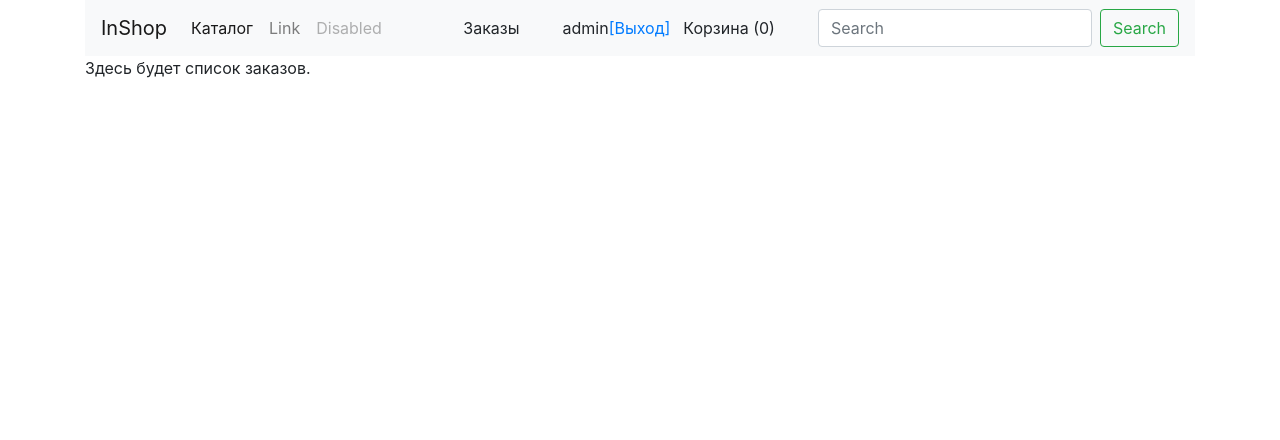
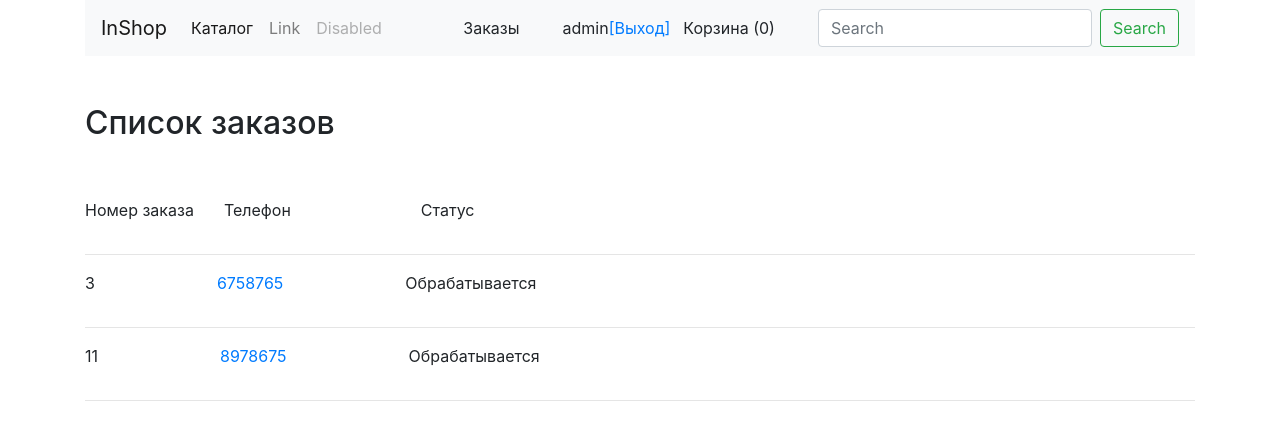
Before and after one commit to i-luka/php-advance, a PHP site: page /order/view in a window 1280 px wide. Shown: the top 440 px of the page. Run offline with PHP 8.4, Linux system fonts and the light colour scheme; a user stored in the database is signed in; data comes from the database, SQL or seed files in the repository.

Commit message:
Final. Страница заказов, и заказ отдельно.

```diff
--- a/controllers/OrderController.php
+++ b/controllers/OrderController.php
@@ -39,13 +39,31 @@ class OrderController extends Controller
 //            echo $ex->getMessage();
 //        }
         }
+        $login =  $_SESSION['login'];
         session_regenerate_id(true);
 //        $this->autherizator->login();
+        $_SESSION['login'] = $login;
         header("Location: /");
     }
     public function actionView(){
 
+        $orders =  App::call()->orderRepository->getAll();
 
-        echo $this->render("orderContent", []);
+        echo $this->render("orders", [
+            'orders' => $orders
+        ]);
+    }
+    public function actionSingle(){
+
+        $order =  App::call()->orderRepository->getOne(App::call()->request->getParams()['id_order']);
+//        var_dump($order);die();
+        foreach ($order as &$item) {
+
+            $item['img']=explode(',', $item['img']);
+        }
+        echo $this->render("orderContent", [
+            'order' => $order,
+            'id_order' => App::call()->request->getParams()['id_order']
+        ]);
     }
 }
--- a/models/repositories/OrderRepository.php
+++ b/models/repositories/OrderRepository.php
@@ -9,17 +9,24 @@ use app\models\Repository;
 
 class OrderRepository extends Repository
 {
-    public function  getOne($id){
+    public function  getAll(){
 
-        $sql = "SELECT id_product, `name_product`, `price`, `img`, `description` FROM products as p WHERE id_product = :id";
-        $result =  $this->db->queryObject($sql, ['id' => $id], $this->getEntityClass());
+        $sql = "SELECT id_order, telefon, status FROM `orders`";
+        $result =  $this->db->queryAll($sql, []);
 
         if(!$result){
 
-            $error = 'Такого товара нет';
+            $error = 'Такого заказа нет';
             throw new \Exception($error);
         }
         return $result;
+    }
+    public function getOne($id)
+    {
+        $tableName = $this->getTableName();
+        $sql = "SELECT p.id_product, name_product, price, description, img, quantity FROM `orders` as o, carts as c, products as p WHERE o.id_order=:id_order AND o.id_session=c.id_session AND c.id_product=p.id_product";
+
+        return $this->db->queryAll($sql, [':id_order'=>$id]);
     }
     public function getTableName(){
 
--- a/views/orderContent.php
+++ b/views/orderContent.php
@@ -1,3 +1,22 @@
-<p>
-    Здесь будет список заказов.
-</p>
+<h2>
+    Заказ №<?=$id_order?>
+</h2>
+<?foreach ($order as $item):?>
+    <div class="cart-cont col-12" id="<?=$item['id_cart']?>">
+        <a href="/product/card/?id=<?=$item['id_product']?>">
+            <img src="<?=IMG_SMALL . $item['img'][0]?>" class="" style="flex-grow: 3">
+        </a>
+        <h5 class="card-title" style="flex-grow: 2">
+            <?=$item['name_product']?>
+        </h5>
+        <p class="card-text" style="flex-grow: 3">
+            <?=$item['description']?>
+        </p>
+        <p class="card-text" style="flex-grow: 1">
+            Цена: <?=$item['price']?>
+        </p>
+        <p class="card-text" style="flex-grow: 1">
+            Количество: <span class="quantity"><?=$item['quantity']?></span>
+        </p>
+    </div>
+<?endforeach;?>
--- /dev/null
+++ b/views/orders.php
@@ -0,0 +1,41 @@
+<br>
+<br>
+<h2>
+    Список заказов
+</h2>
+<br>
+<br>
+
+<div style="display: flex;">
+    <p style="margin-right: 30px" >
+        Номер заказа
+    </p>
+    <p style="margin-right: 130px">
+        Телефон
+    </p>
+    <p >
+        Статус
+    </p>
+</div><hr/>
+<?foreach ($orders as $item):?>
+
+        <div style="display: flex;">
+
+            <p style="margin-right: 122px" >
+                <?=$item['id_order']?>
+            </p>
+            <a href="/order/single/?id_order=<?=$item['id_order']?>" style="display: block">
+            <p style="margin-right: 122px">
+                <?=$item['telefon']?>
+            </p>
+            </a>
+            <p >
+                <?=$item['status']?>
+            </p>
+        </div>
+
+    <hr/>
+<?endforeach;?>
+<script src="/js/order.js">
+
+</script>
```
Also changed, not shown: public/js/order.js (added).
